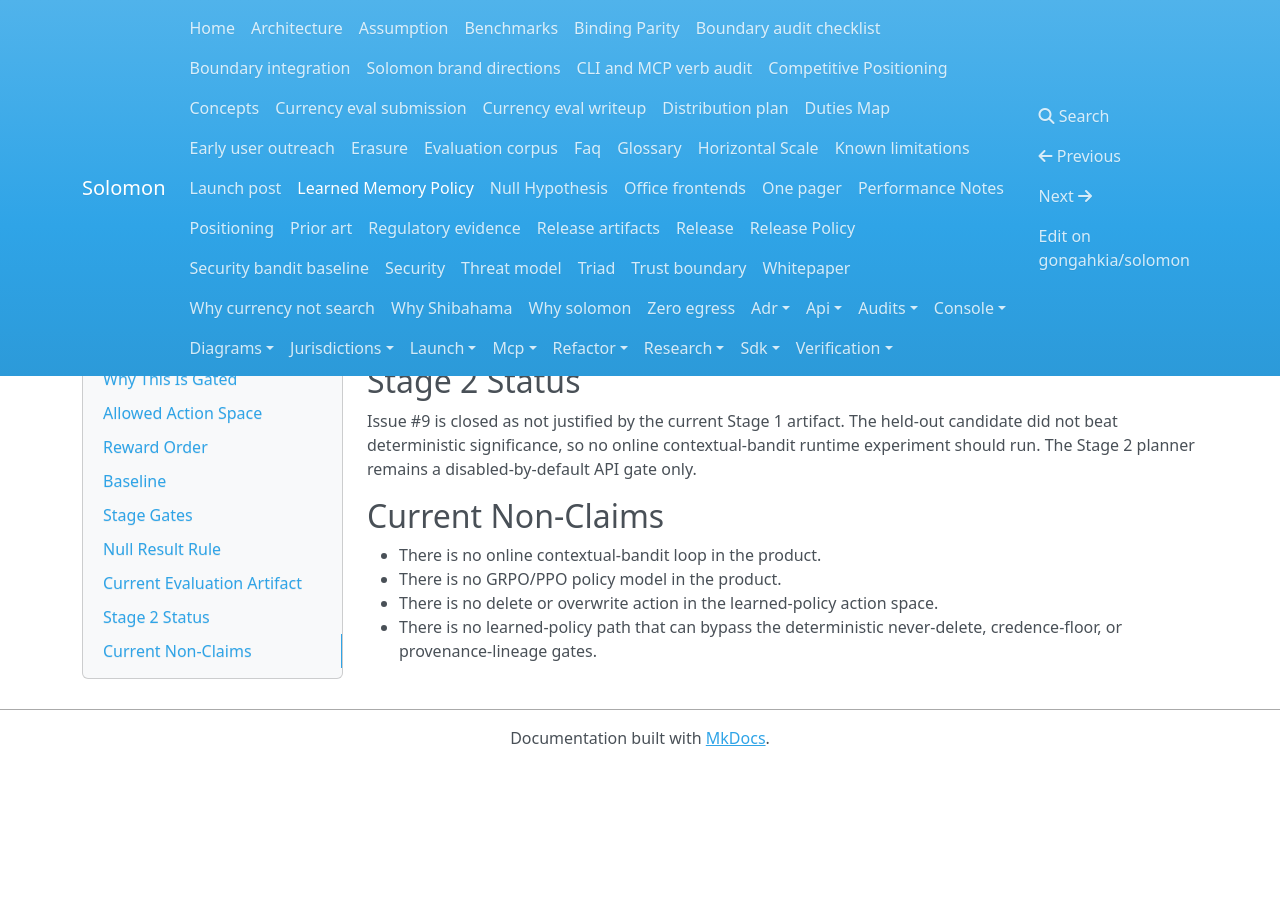
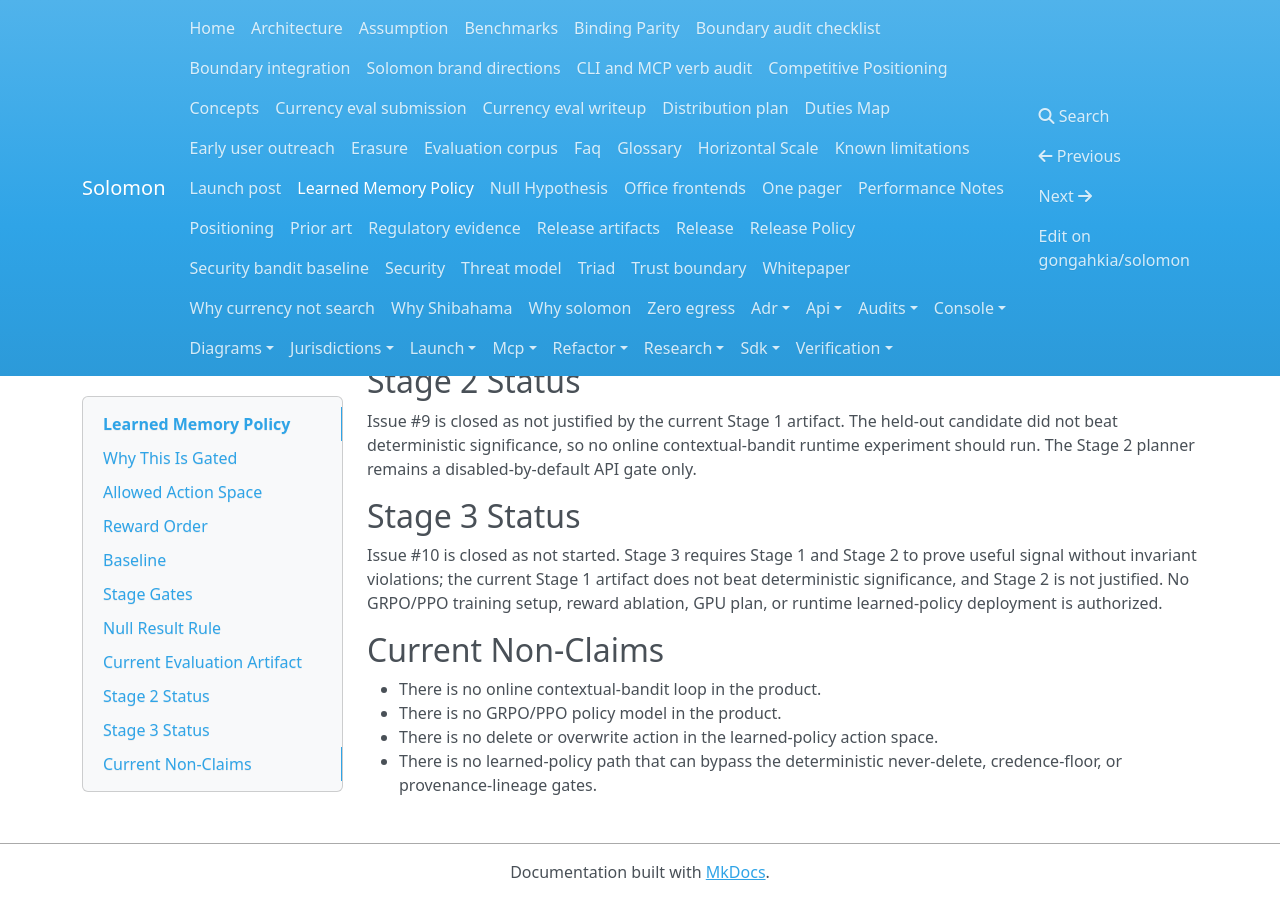
Before and after one commit to gongahkia/solomon, an MkDocs documentation site: the page built from docs/learned-memory-policy.md, in a window 1280 px wide and 900 px high, scrolled down 2533 px. Built offline with MkDocs 1.6.1, drawn with Linux system fonts in a browser that asks for light colours; nearby versions of some CDN libraries; before the commit the page ends 3299 px from its top, so only the background shows below that.

Commit message:
docs: close stage3 policy gate
(cherry picked from commit 50943734b93e1c32139cf8a61a4bb285889b3de0)
(cherry picked from commit aaf0709709d174f991d6683097dd7f5f983c8bbf)

```diff
--- a/docs/learned-memory-policy.md
+++ b/docs/learned-memory-policy.md
@@ -138,6 +138,14 @@
 contextual-bandit runtime experiment should run. The Stage 2 planner remains a
 disabled-by-default API gate only.
 
+## Stage 3 Status
+
+Issue #10 is closed as not started. Stage 3 requires Stage 1 and Stage 2 to
+prove useful signal without invariant violations; the current Stage 1 artifact
+does not beat deterministic significance, and Stage 2 is not justified. No
+GRPO/PPO training setup, reward ablation, GPU plan, or runtime learned-policy
+deployment is authorized.
+
 ## Current Non-Claims
 
 - There is no online contextual-bandit loop in the product.
```
